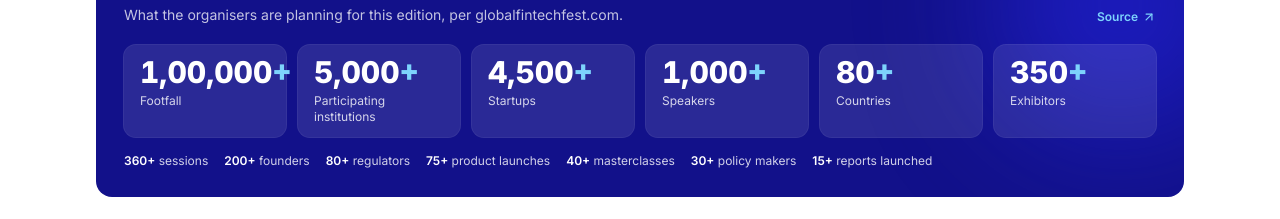
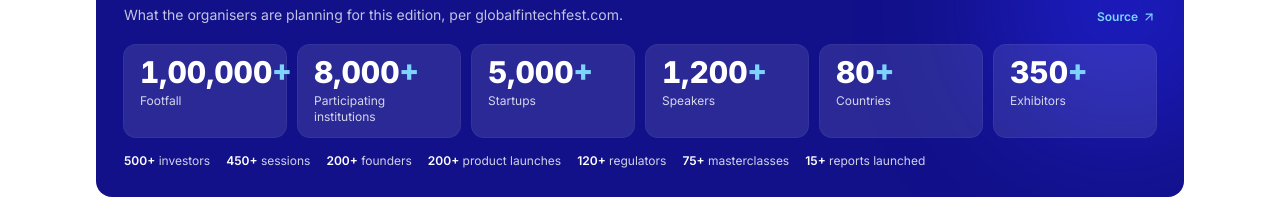
Before and after one commit to sagarjethi/mumbai-events, a React (Vite) app: page /fintech-week-mumbai-2026 in a window 1280 px wide. Shown: the part 706-925 px from the top of the page. Built offline with nearby package versions, Linux system fonts and the light colour scheme; no server answers.

Commit message:
GFF by the numbers: refresh to the site's updated counters (8,000+ institutions, 5,000+ startups, 1,200+ speakers)

```diff
--- a/src/data/series.js
+++ b/src/data/series.js
@@ -39,20 +39,20 @@
     register: 'https://register.globalfintechfest.com/',
     networking: 'https://www.globalfintechfest.com/gff-networking',
     nightFest: 'https://www.globalfintechfest.com/gff-night-fest',
-    // Official counters from globalfintechfest.com (2026 site, "powering" block), read 2026-09-06.
+    // Official counters from globalfintechfest.com (2026 site, "Powering the Next Wave" block), re-read 2026-09-06 evening after the site updated them.
     stats: [
       { label: 'Footfall', value: 100000, suffix: '+', key: true },
-      { label: 'Participating institutions', value: 5000, suffix: '+', key: true },
-      { label: 'Startups', value: 4500, suffix: '+', key: true },
-      { label: 'Speakers', value: 1000, suffix: '+', key: true },
+      { label: 'Participating institutions', value: 8000, suffix: '+', key: true },
+      { label: 'Startups', value: 5000, suffix: '+', key: true },
+      { label: 'Speakers', value: 1200, suffix: '+', key: true },
       { label: 'Countries', value: 80, suffix: '+', key: true },
       { label: 'Exhibitors', value: 350, suffix: '+', key: true },
-      { label: 'Sessions', value: 360, suffix: '+' },
+      { label: 'Investors', value: 500, suffix: '+' },
+      { label: 'Sessions', value: 450, suffix: '+' },
       { label: 'Founders', value: 200, suffix: '+' },
-      { label: 'Regulators', value: 80, suffix: '+' },
-      { label: 'Product launches', value: 75, suffix: '+' },
-      { label: 'Masterclasses', value: 40, suffix: '+' },
-      { label: 'Policy makers', value: 30, suffix: '+' },
+      { label: 'Product launches', value: 200, suffix: '+' },
+      { label: 'Regulators', value: 120, suffix: '+' },
+      { label: 'Masterclasses', value: 75, suffix: '+' },
       { label: 'Reports launched', value: 15, suffix: '+' },
     ],
     statsSource: 'https://www.globalfintechfest.com/',
```
